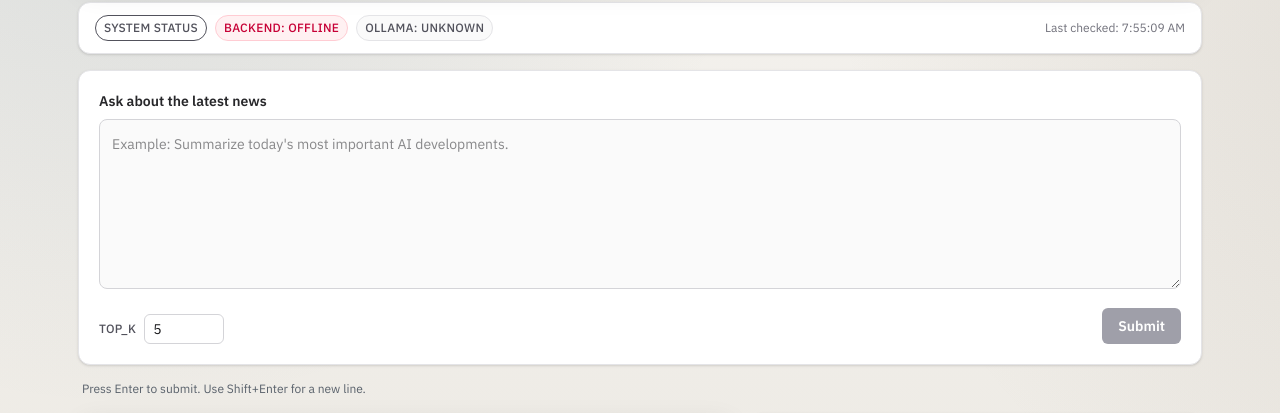
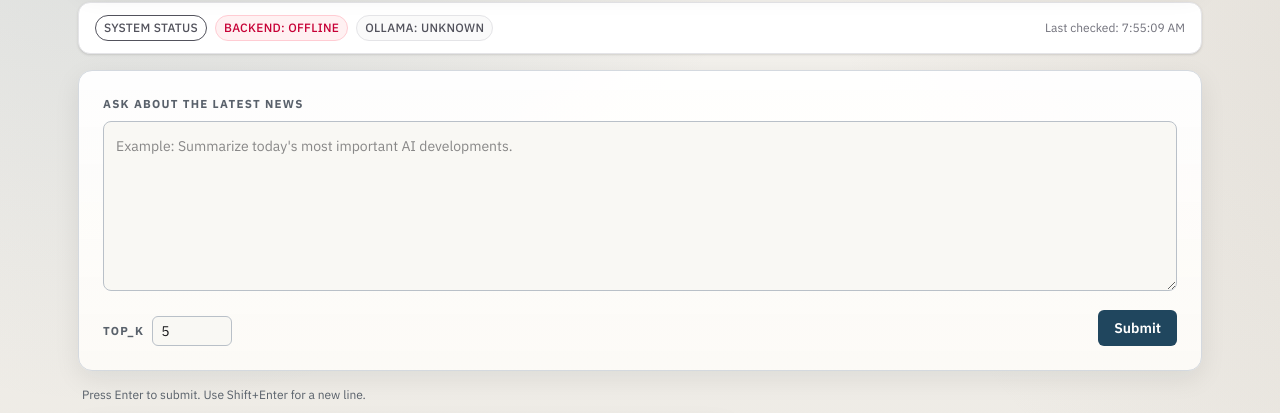
Before and after one commit to DoDucHoa/news-lens, a Next.js app in the folder frontend/: page / in a window 1280 px wide. Shown: the part 177-590 px from the top of the page. Built offline with nearby package versions, Linux system fonts and the light colour scheme; no server answers.

Commit message:
feat: Refactor QueryInput component styles for improved UI consistency and clarity

```diff
--- a/frontend/src/components/QueryInput.tsx
+++ b/frontend/src/components/QueryInput.tsx
@@ -34,8 +34,8 @@ export function QueryInput({
   };
 
   return (
-    <form className="rounded-xl border border-zinc-200 bg-white p-5 shadow-sm" onSubmit={handleFormSubmit}>
-      <label htmlFor="question" className="mb-2 block text-sm font-semibold text-zinc-800">
+    <form className="news-card fade-up p-5 lg:p-6" onSubmit={handleFormSubmit}>
+      <label htmlFor="question" className="subtle-label mb-2 block">
         Ask about the latest news
       </label>
       <textarea
@@ -47,12 +47,12 @@ export function QueryInput({
         rows={6}
         maxLength={6000}
         placeholder="Example: Summarize today's most important AI developments."
-        className="w-full resize-y rounded-lg border border-zinc-300 bg-zinc-50 p-3 text-sm leading-6 text-zinc-900 outline-none transition focus:border-zinc-500 focus:ring-2 focus:ring-zinc-200 disabled:cursor-not-allowed disabled:opacity-70"
+        className="control-field w-full resize-y rounded-lg p-3 text-sm leading-6 text-zinc-900 disabled:cursor-not-allowed disabled:opacity-70"
       />
 
       <div className="mt-3 flex flex-wrap items-end justify-between gap-3">
         <div className="flex items-center gap-2">
-          <label htmlFor="top-k" className="text-xs font-medium uppercase tracking-wide text-zinc-600">
+          <label htmlFor="top-k" className="subtle-label">
             top_k
           </label>
           <input
@@ -63,7 +63,7 @@ export function QueryInput({
             value={topK}
             disabled={isLoading}
             onChange={(event) => onTopKChange(Number(event.target.value))}
-            className="w-20 rounded-md border border-zinc-300 bg-white px-2 py-1 text-sm text-zinc-900 outline-none focus:border-zinc-500 focus:ring-2 focus:ring-zinc-200 disabled:cursor-not-allowed disabled:opacity-70"
+            className="control-field w-20 rounded-md px-2 py-1 text-sm text-zinc-900 disabled:cursor-not-allowed disabled:opacity-70"
           />
         </div>
 
@@ -72,7 +72,7 @@ export function QueryInput({
             <button
               type="button"
               onClick={onCancel}
-              className="rounded-md border border-zinc-300 bg-white px-3 py-2 text-sm font-medium text-zinc-700 hover:bg-zinc-100"
+              className="rounded-md border border-zinc-300 bg-white px-3 py-2 text-sm font-medium text-zinc-700 transition hover:bg-zinc-100"
             >
               Cancel
             </button>
@@ -81,7 +81,7 @@ export function QueryInput({
           <button
             type="submit"
             disabled={isLoading || question.trim().length === 0}
-            className="inline-flex items-center gap-2 rounded-md bg-zinc-900 px-4 py-2 text-sm font-semibold text-white transition hover:bg-zinc-700 disabled:cursor-not-allowed disabled:bg-zinc-400"
+            className="btn-primary inline-flex items-center gap-2 rounded-md px-4 py-2 text-sm font-semibold disabled:cursor-not-allowed disabled:bg-zinc-400"
           >
             {isLoading ? (
               <span className="h-4 w-4 animate-spin rounded-full border-2 border-white/40 border-t-white" aria-hidden="true" />
```
